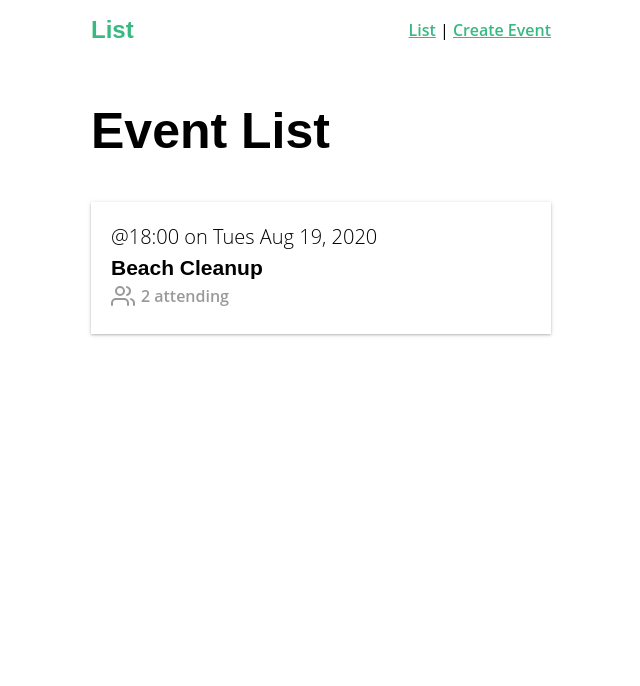
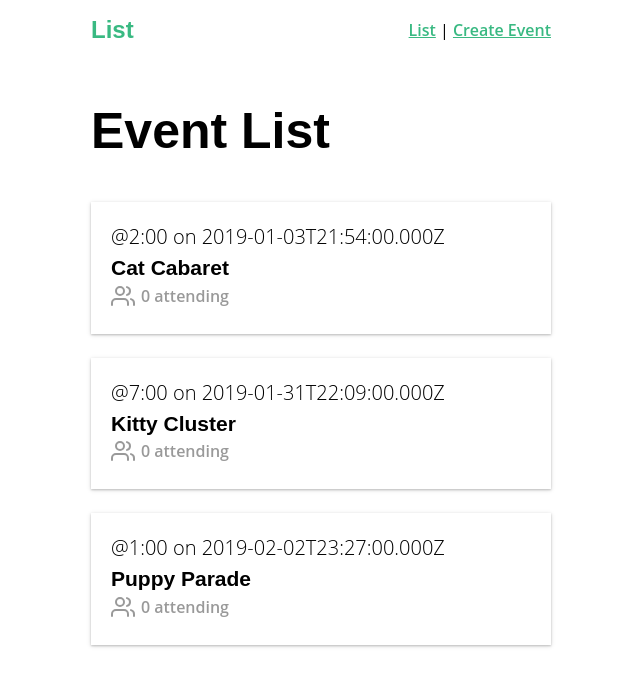
Before and after one commit to VictorHugoBatista/real-world-vue, a Vue app: page / in a window 1280 px wide. Shown: the top 686 px of the page, without its empty margins (319-959 px from the left). Built offline with nearby package versions, Linux system fonts and the light colour scheme; data requests are answered from the project's data file.

Commit message:
Load events list from api mock

```diff
--- /dev/null
+++ b/db.json
@@ -0,0 +1,49 @@
+{
+  "events": [
+    {
+      "id": 5928101,
+      "user": {
+        "id": "abc123",
+        "name": "Adam"
+      },
+      "category": "animal welfare",
+      "organizer": "Adam",
+      "title": "Cat Cabaret",
+      "description": "Yay felines!",
+      "location": "Meow Town",
+      "date": "2019-01-03T21:54:00.000Z",
+      "time": "2:00",
+      "attendees": []
+    },
+    {
+      "id": 8419988,
+      "user": {
+        "id": "abc123",
+        "name": "Adam"
+      },
+      "category": "animal welfare",
+      "organizer": "Adam",
+      "title": "Kitty Cluster",
+      "description": "Yay cats!",
+      "location": "Catlandia",
+      "date": "2019-01-31T22:09:00.000Z",
+      "time": "7:00",
+      "attendees": []
+    },
+    {
+      "id": 4582797,
+      "user": {
+        "id": "abc123",
+        "name": "Adam"
+      },
+      "category": "animal welfare",
+      "organizer": "Adam",
+      "title": "Puppy Parade",
+      "description": "Yay pups!",
+      "location": "Puptown ",
+      "date": "2019-02-02T23:27:00.000Z",
+      "time": "1:00",
+      "attendees": []
+    }
+  ]
+}
--- a/package.json
+++ b/package.json
@@ -8,6 +8,7 @@
     "lint": "vue-cli-service lint"
   },
   "dependencies": {
+    "axios": "^0.19.2",
     "core-js": "^3.6.4",
     "node-sass": "^4.13.1",
     "sass-loader": "^8.0.2",
--- a/src/components/EventCard.vue
+++ b/src/components/EventCard.vue
@@ -1,7 +1,7 @@
 <template>
   <router-link
     class="event-link"
-    :to="{ name: 'event-show', params: { id: '1' } }">
+    :to="{ name: 'event-show', params: { id: event.id } }">
     <div class="event-card -shadow">
       <span class="eyebrow">@{{ event.time }} on {{ event.date }}</span>
       <h4 class="title">{{ event.title }}</h4>
@@ -12,19 +12,8 @@
 
 <script>
 export default {
-  data() {
-    return {
-      event: {
-        id: 1,
-        title: "Beach Cleanup",
-        date: "Tues Aug 19, 2020",
-        time: "18:00",
-        attendees: [
-          { id: "abc123", name: "Vue Learner" },
-          { id: "def456", name: "Le Dev" }
-        ]
-      }
-    };
+  props: {
+    event: Object
   }
 };
 </script>
--- /dev/null
+++ b/src/services/EventService.js
@@ -0,0 +1,16 @@
+import axios from "axios";
+
+const apiClient = axios.create({
+  baseURL: "http://localhost:3000",
+  withCredentials: false,
+  headers: {
+    Accept: "application/json",
+    "Content-Type": "application/json"
+  }
+});
+
+export default {
+  getEvents() {
+    return apiClient.get("/events");
+  }
+};
--- a/src/views/EventList.vue
+++ b/src/views/EventList.vue
@@ -1,16 +1,27 @@
 <template>
   <div>
     <h1>Event List</h1>
-    <EventCard />
+    <EventCard v-for="event in events" :key="event.id" :event="event" />
   </div>
 </template>
 
 <script>
 import EventCard from "@/components/EventCard.vue";
+import EventService from "@/services/EventService";
 
 export default {
   components: {
     EventCard
+  },
+  data() {
+    return {
+      events: [],
+    }
+  },
+  created() {
+    EventService.getEvents()
+      .then(response => (this.events = response.data))
+      .catch(error => console.log(error));
   }
 };
 </script>
```
Also changed, not shown: 1 other file (tests, documents, lock files or other folders).
